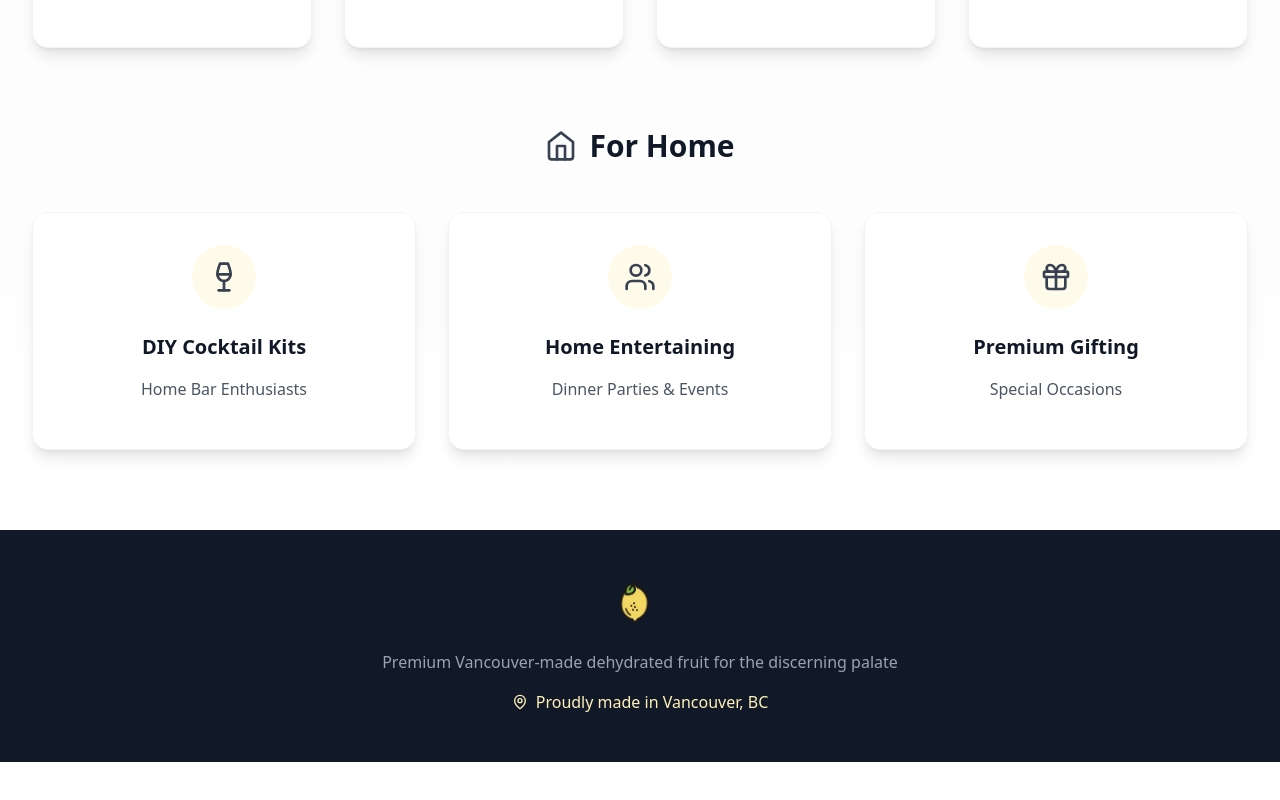
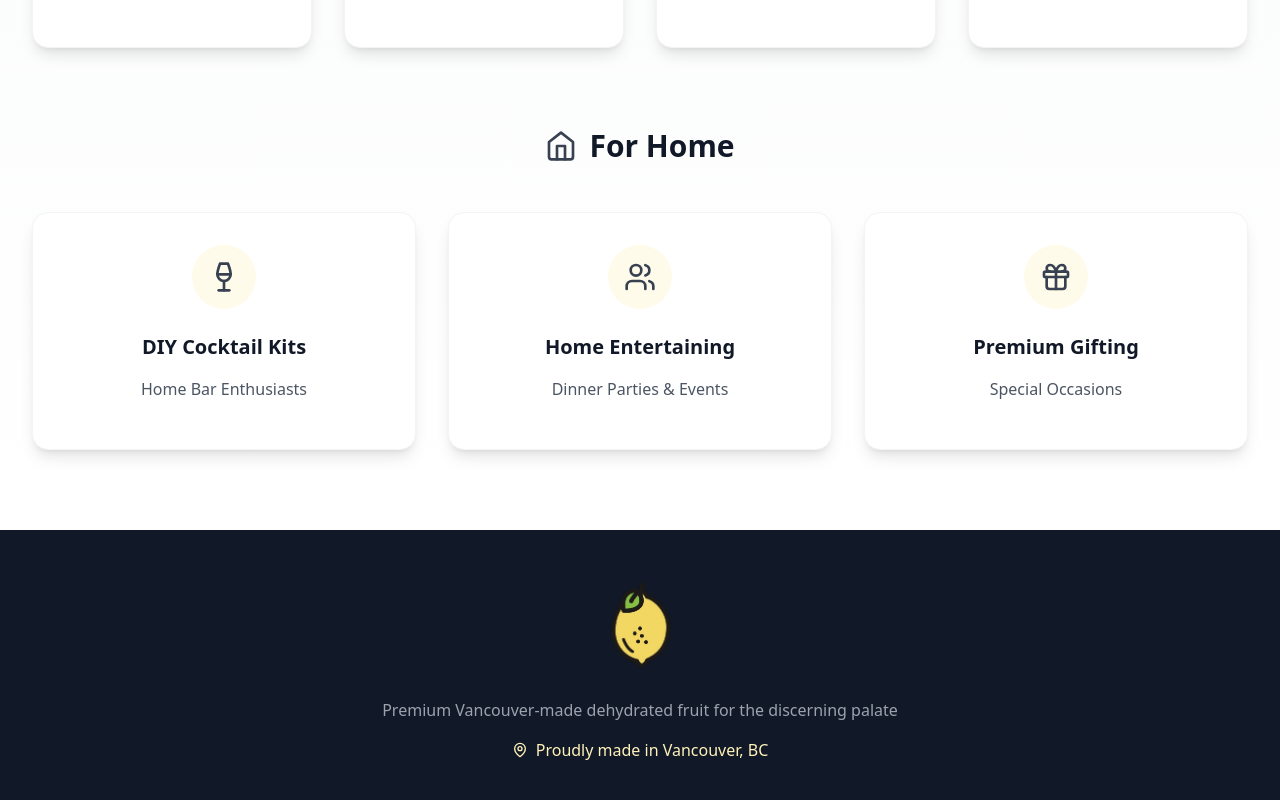
Before and after one commit to Jacobp1111/orchardLuxeLandingPage, a React (Vite) app in the folder project/: page / in a window 1280 px wide. Shown: the part 2282-3082 px from the top of the page. Before the commit the page ends 3044 px from the top, so only its background shows below. Built offline with nearby package versions, Linux system fonts and the light colour scheme.

Commit message:
Update App.tsx

```diff
--- a/project/src/App.tsx
+++ b/project/src/App.tsx
@@ -340,7 +340,7 @@ function App() {
             <img
               src="/logo-footer.png"
               alt="Orchard Luxe Logo"
-              className="h-12 mr-3"
+              className="h-16 md:h-20 lg:h-24 mx-auto"
             />
           </div>
           <p className="text-gray-400 mb-4">
```
